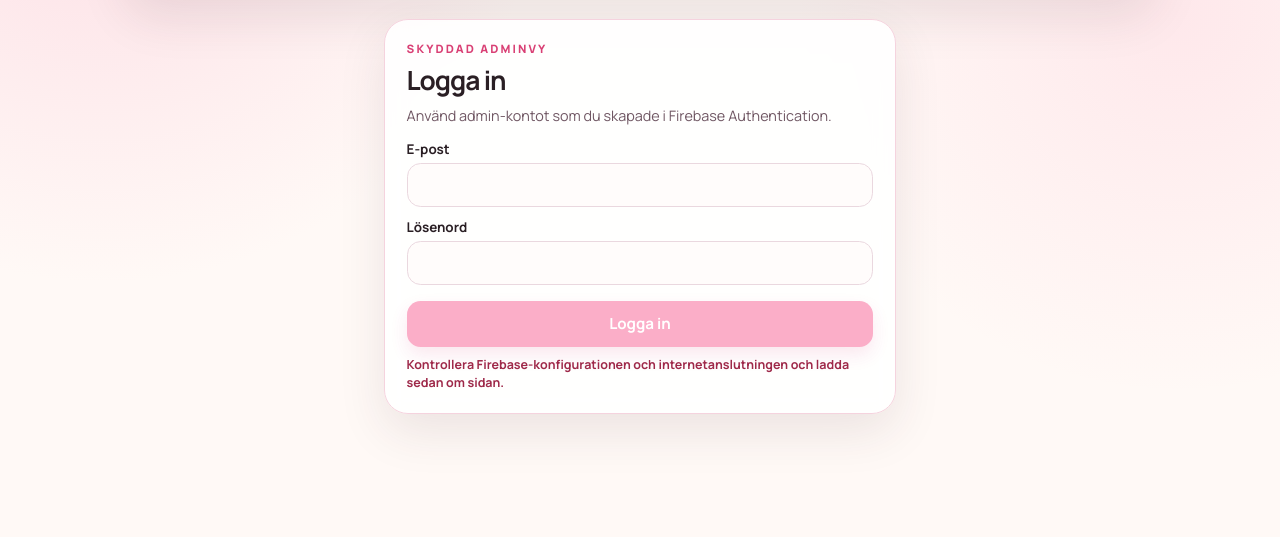
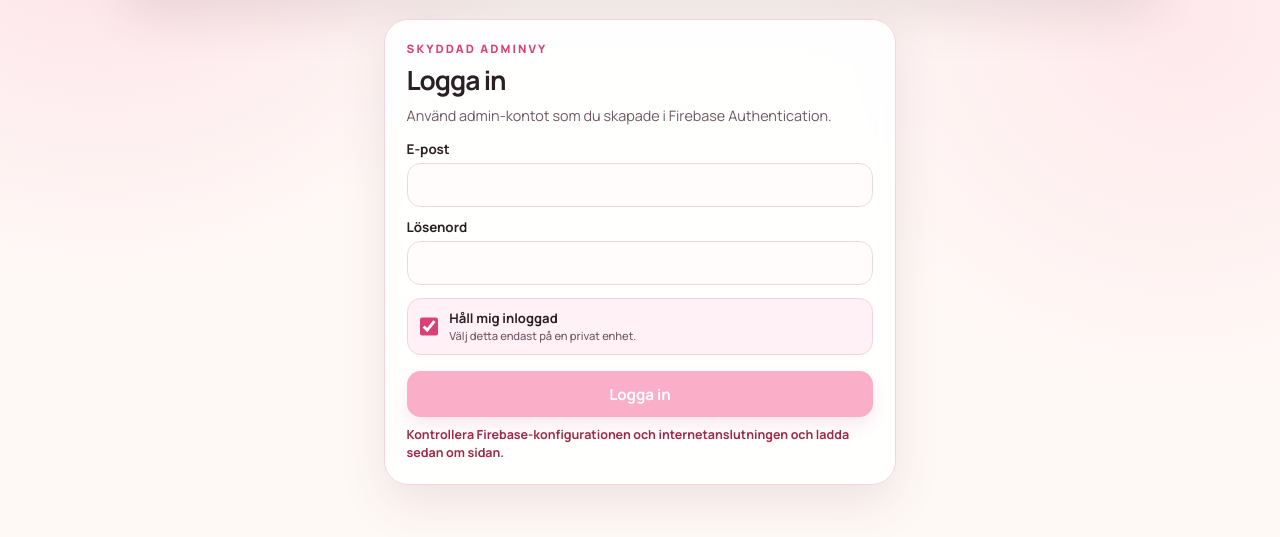
Before and after one commit to Semigul/nailsbyyg, a website with bundled scripts: page admin.html in a window 1280 px wide. Shown: the part 197-734 px from the top of the page. Built offline with nearby package versions, Linux system fonts and the light colour scheme.

Commit message:
alltid inloggad

```diff
--- a/admin.html
+++ b/admin.html
@@ -46,6 +46,14 @@
             minlength="6"
             required
           />
+
+          <label class="auth-persistence" for="adminRememberMe">
+            <input id="adminRememberMe" name="rememberMe" type="checkbox" checked />
+            <span>
+              <strong>Håll mig inloggad</strong>
+              <small>Välj detta endast på en privat enhet.</small>
+            </span>
+          </label>
 
           <button type="submit" class="primary auth-submit" id="adminLoginButton" disabled>Logga in</button>
           <p id="adminAuthMessage" class="form-message" aria-live="polite"></p>
--- a/app.js
+++ b/app.js
@@ -16,6 +16,7 @@ const ui = {
   adminAuthCard: document.getElementById("adminAuthCard"),
   adminLoginForm: document.getElementById("adminLoginForm"),
   adminLoginButton: document.getElementById("adminLoginButton"),
+  adminRememberMe: document.getElementById("adminRememberMe"),
   adminAuthMessage: document.getElementById("adminAuthMessage"),
   connectionBadge: document.getElementById("connectionBadge"),
   signOutButton: document.getElementById("signOutButton"),
@@ -121,6 +122,11 @@ async function onAdminLogin(event) {
   ui.adminAuthMessage.textContent = "";
 
   try {
+    const persistence = ui.adminRememberMe.checked
+      ? firebase.authApi.browserLocalPersistence
+      : firebase.authApi.browserSessionPersistence;
+
+    await firebase.authApi.setPersistence(firebase.auth, persistence);
     await firebase.authApi.signInWithEmailAndPassword(
       firebase.auth,
       asString(formData.get("email")),
--- a/styles.css
+++ b/styles.css
@@ -260,6 +260,48 @@ button {
   color: var(--muted);
   font-size: 0.9rem;
   line-height: 1.55;
+}
+
+.auth-persistence {
+  display: flex;
+  min-height: 52px;
+  gap: 0.7rem;
+  align-items: center;
+  margin: 0.8rem 0 0;
+  padding: 0.65rem 0.75rem;
+  border: 1px solid var(--line);
+  border-radius: 0.85rem;
+  background: var(--surface-blush);
+  cursor: pointer;
+}
+
+.auth-persistence input {
+  width: 1.15rem;
+  height: 1.15rem;
+  min-width: 1.15rem;
+  margin: 0;
+  padding: 0;
+  accent-color: var(--pink-strong);
+}
+
+.auth-persistence input:focus {
+  box-shadow: 0 0 0 3px rgba(248, 108, 155, 0.16);
+}
+
+.auth-persistence span {
+  display: grid;
+  gap: 0.08rem;
+}
+
+.auth-persistence strong {
+  font-size: 0.82rem;
+}
+
+.auth-persistence small {
+  color: var(--muted);
+  font-size: 0.7rem;
+  font-weight: 500;
+  line-height: 1.4;
 }
 
 .auth-submit {
```
Also changed, not shown: customer.js (+15 -1 lines), tests/e2e/admin-orders.spec.js (+33 -3 lines), tests/e2e/support/firebase-mock.js (+61 -1 lines).
